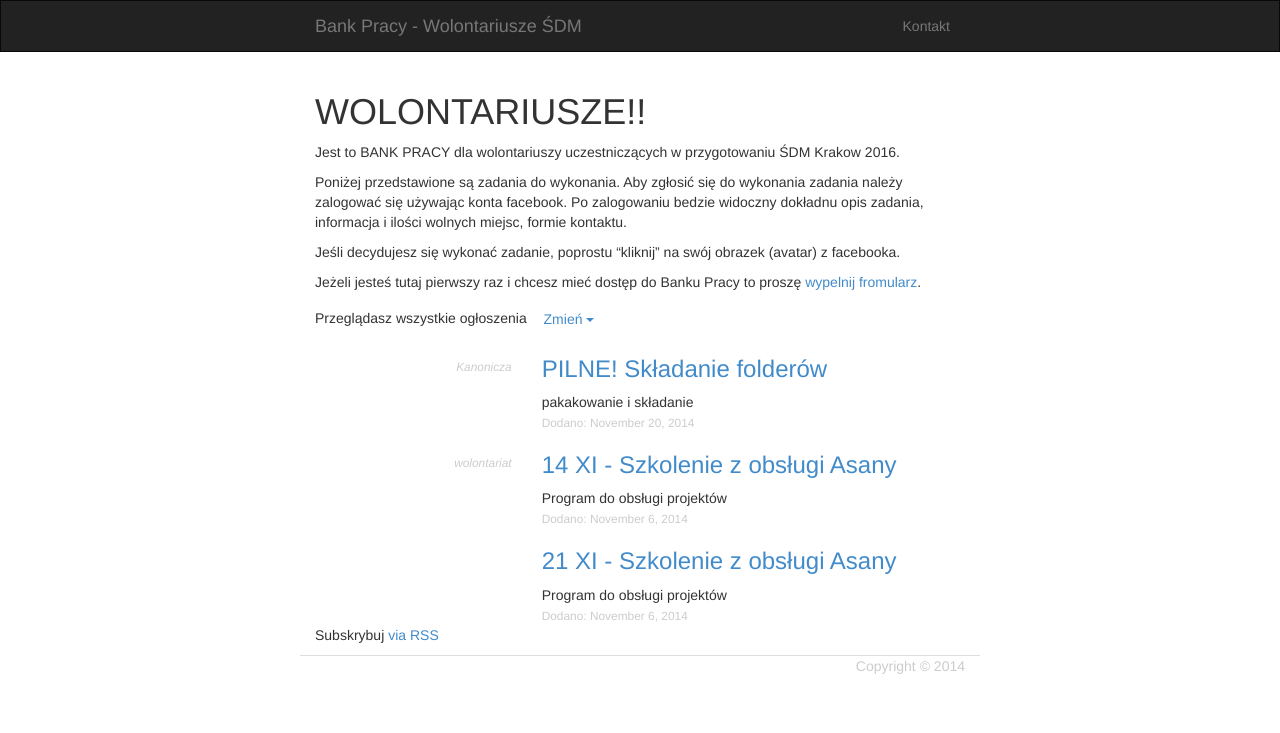
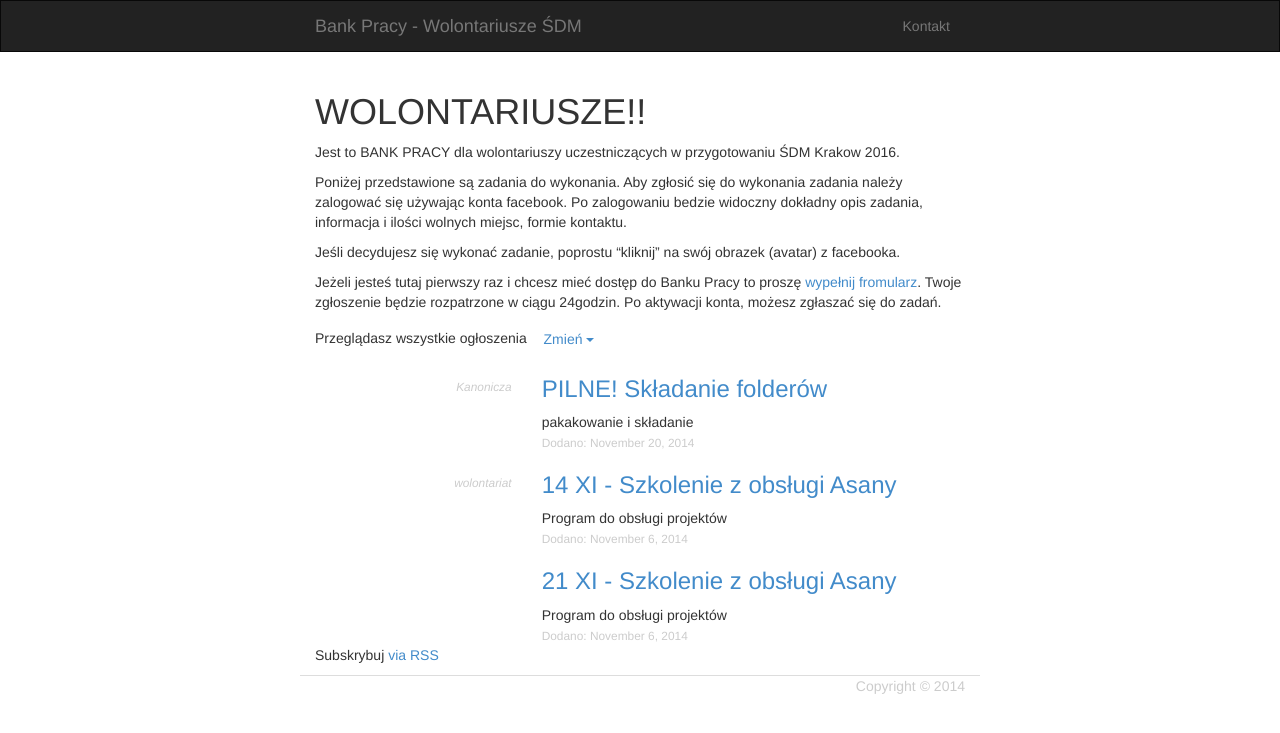
Before and after one commit to Krakow2016/tablica, a Jekyll site: the page built from index.html, in a window 1280 px wide. Shown: the top 733 px of the page. Built offline with Jekyll 4.4.1, drawn with Linux system fonts in a browser that asks for light colours.

Commit message:
Update index.markdown

```diff
--- a/_includes/index.markdown
+++ b/_includes/index.markdown
@@ -4,8 +4,9 @@ Jest to BANK PRACY dla wolontariuszy uczestniczących w przygotowaniu ŚDM Krako
 
 Poniżej przedstawione są zadania do wykonania.
 Aby zgłosić się do wykonania zadania należy zalogować się używając konta facebook.
-Po zalogowaniu bedzie widoczny dokładnu opis zadania, informacja i ilości wolnych miejsc, formie kontaktu.
+Po zalogowaniu bedzie widoczny dokładny opis zadania, informacja i ilości wolnych miejsc, formie kontaktu.
 
 Jeśli decydujesz się wykonać zadanie, poprostu "kliknij" na swój obrazek (avatar) z facebooka.
 
-Jeżeli jesteś tutaj pierwszy raz i chcesz mieć dostęp do Banku Pracy to proszę [wypelnij fromularz](https://docs.google.com/forms/d/1fAwTgvJ_qWnGvgcmB8ZoUwJTwEnbAK7couKQIOIKRss/viewform).
+Jeżeli jesteś tutaj pierwszy raz i chcesz mieć dostęp do Banku Pracy to proszę [wypełnij fromularz](https://docs.google.com/forms/d/1fAwTgvJ_qWnGvgcmB8ZoUwJTwEnbAK7couKQIOIKRss/viewform).
+Twoje zgłoszenie będzie rozpatrzone w ciągu 24godzin. Po aktywacji konta, możesz zgłaszać się do zadań.
```
